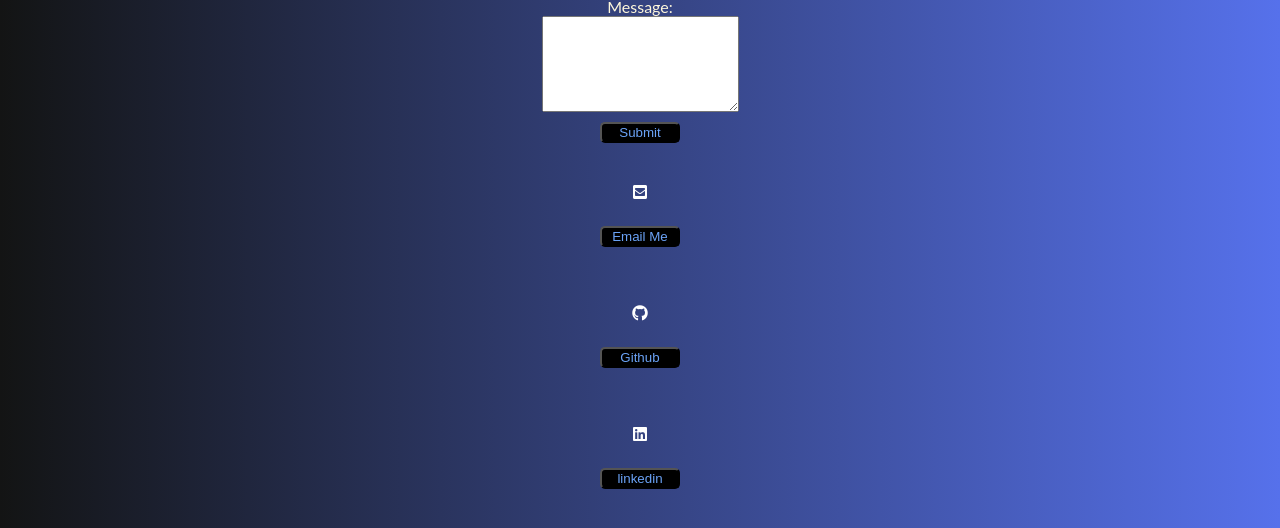
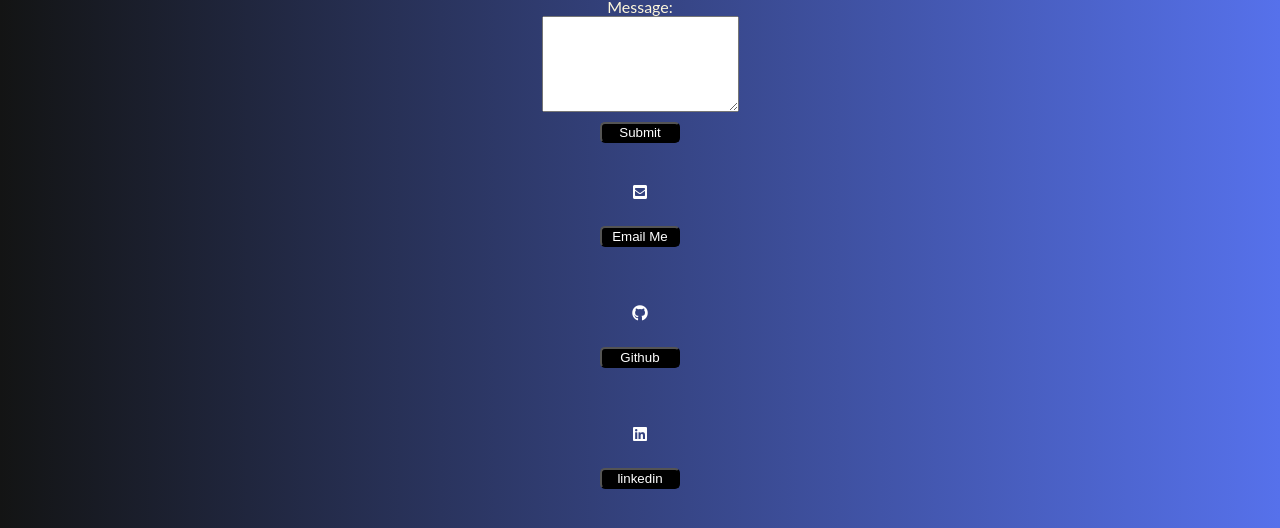
Before and after one commit to barbaroreyes/Flex-Portafolio, a React (Create React App) app: page / in a window 1280 px wide. Shown: the part 1532-2060 px from the top of the page. Built offline with nearby package versions, Linux system fonts and the light colour scheme; a web font is replaced by a local one.

Commit message:
update-color-button

```diff
--- a/src/component/contact/contact.css
+++ b/src/component/contact/contact.css
@@ -19,7 +19,7 @@
 
 }
 .nav{
-  color: rgb(107, 163, 247);
+  color: #fff;
 }
 @media(max-width : 768px){
   .contact{
```
Also changed, not shown: 1 other file (tests, documents, lock files or other folders).
